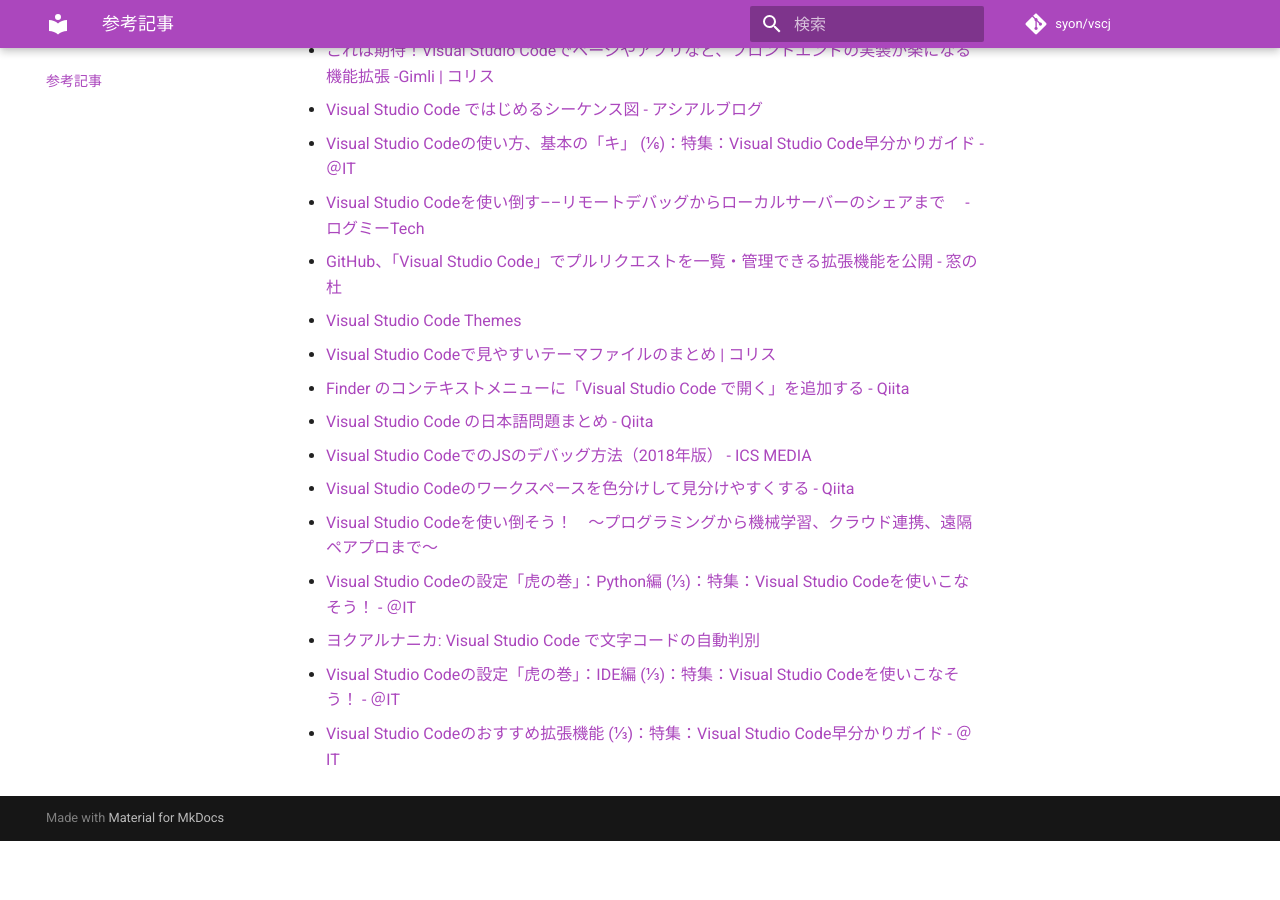
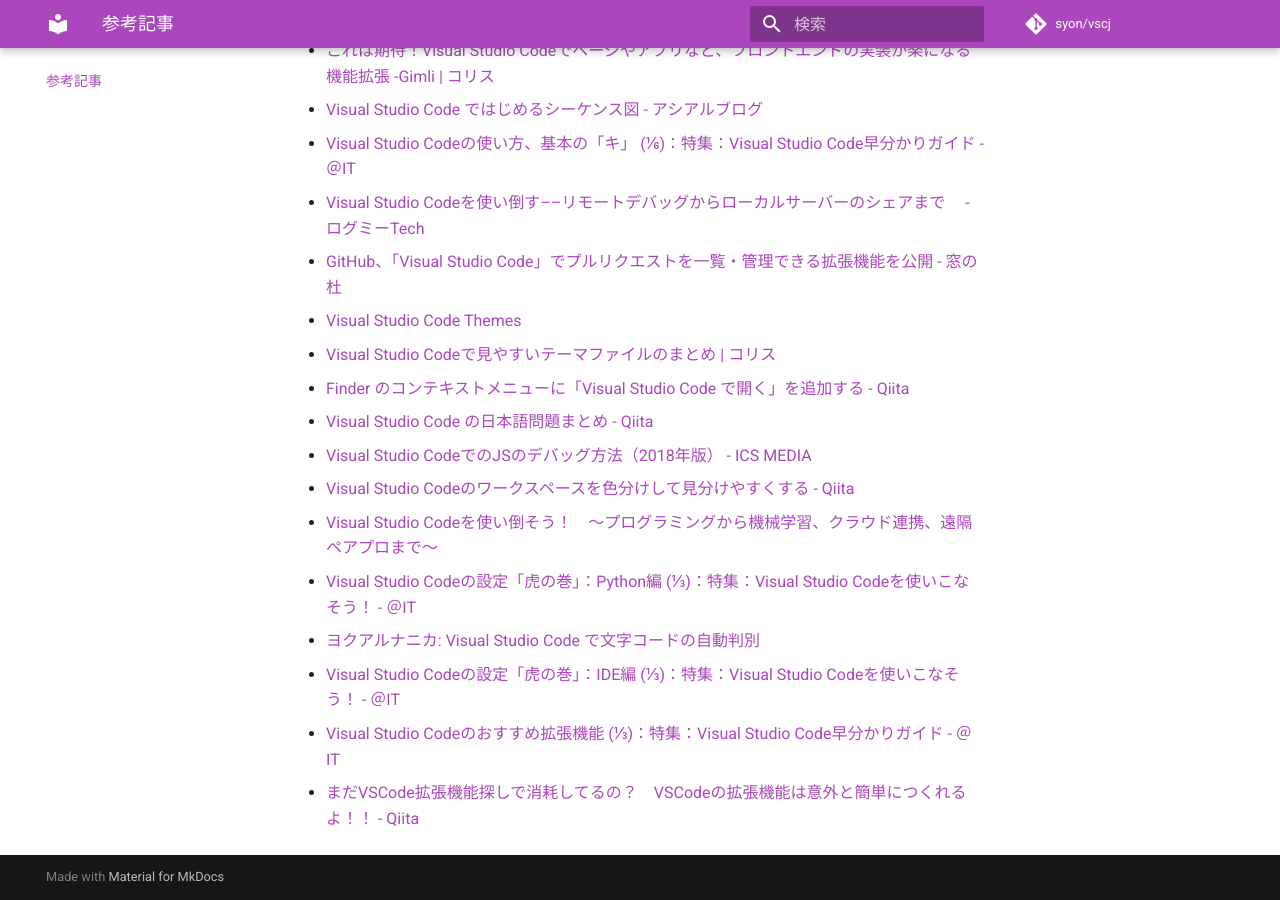
Before and after one commit to syon/vscj, an MkDocs documentation site: the page built from docs/参考記事.md, in a window 1280 px wide and 900 px high, scrolled down 3389 px. Built offline with MkDocs 1.6.1 and Material for MkDocs 9.7.7, drawn with Linux system fonts in a browser that asks for light colours; comment, search, counter and statistics services are not loaded; before the commit the page ends 4230 px from its top, so only the background shows below that.

Commit message:
:memo: add

```diff
--- a/docs/参考記事.md
+++ b/docs/参考記事.md
@@ -94,3 +94,4 @@
 - [ヨクアルナニカ: Visual Studio Code で文字コードの自動判別](http://yokuarunanika.blogspot.com/2017/04/visual-studio-code.html)
 - [Visual Studio Codeの設定「虎の巻」：IDE編 (1/3)：特集：Visual Studio Codeを使いこなそう！ - ＠IT](https://www.atmarkit.co.jp/ait/articles/1708/23/news026.html)
 - [Visual Studio Codeのおすすめ拡張機能 (1/3)：特集：Visual Studio Code早分かりガイド - ＠IT](https://www.atmarkit.co.jp/ait/articles/1606/22/news044.html)
+- [まだVSCode拡張機能探しで消耗してるの？　VSCodeの拡張機能は意外と簡単につくれるよ！！ - Qiita](https://qiita.com/delmontz/items/abd075eacb1302fc184c)
```
